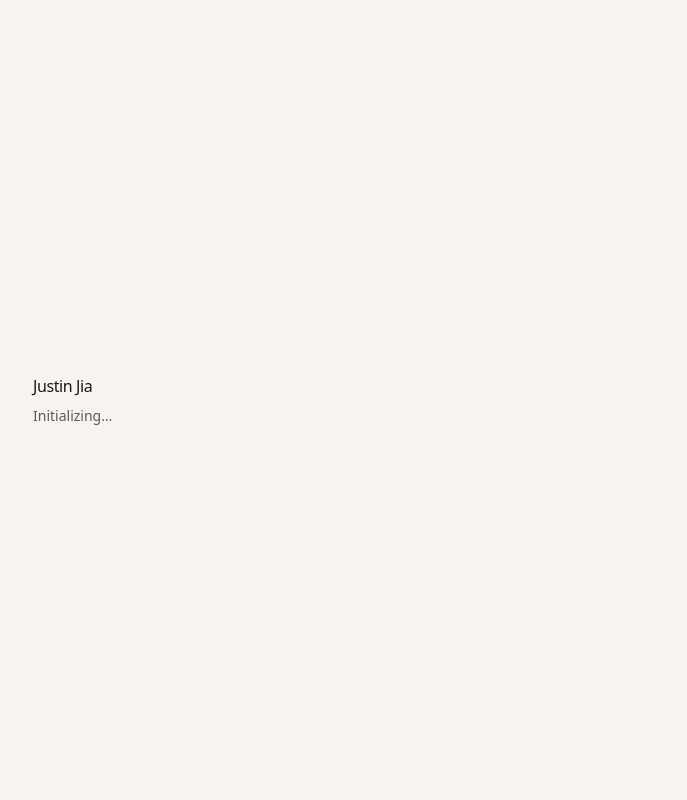
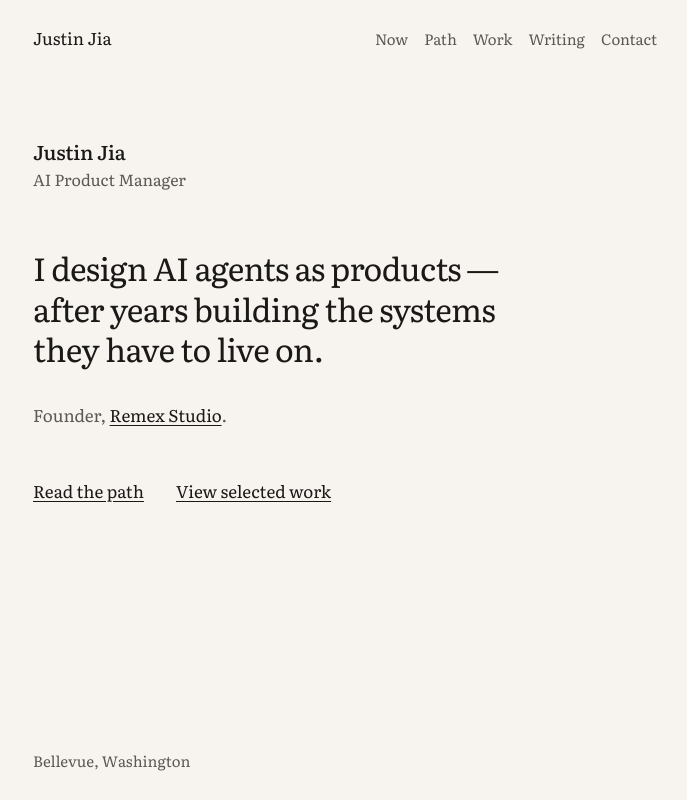
Before and after one commit to remexstudio/justin-jia, a Next.js app: page / in a window 1280 px wide. Shown: the whole page, without its empty margins (295-982 px from the left). Built offline with nearby package versions, Linux system fonts and the light colour scheme.

Commit message:
feat(site): add home layout and hero

```diff
--- a/app/globals.css
+++ b/app/globals.css
@@ -1,28 +1,212 @@
 @import "tailwindcss";
 
 :root {
-  /* Paper / ink tokens (stub: expand in P1) */
+  /* Paper / ink — personal letter, not studio chrome */
   --paper: #f7f4ef;
+  --paper-shade: #efebe4;
   --ink: #1a1917;
   --ink-muted: #5c5954;
-  --rule: #e4e0d8;
+  --ink-faint: #8a857c;
+  --rule: #d9d4cb;
   --background: var(--paper);
   --foreground: var(--ink);
+
+  --ease-out: cubic-bezier(0.23, 1, 0.32, 1);
+  --duration-press: 160ms;
+  --duration-ui: 200ms;
+
+  color-scheme: light;
 }
 
 @theme inline {
   --color-background: var(--background);
   --color-foreground: var(--foreground);
   --color-paper: var(--paper);
+  --color-paper-shade: var(--paper-shade);
   --color-ink: var(--ink);
   --color-ink-muted: var(--ink-muted);
+  --color-ink-faint: var(--ink-faint);
   --color-rule: var(--rule);
-  --font-sans: ui-sans-serif, system-ui, -apple-system, "Segoe UI", Roboto,
-    "Helvetica Neue", Arial, sans-serif;
+  --font-serif: var(--font-letter), ui-serif, Georgia, "Iowan Old Style",
+    "Palatino Linotype", Palatino, serif;
+  --ease-out: var(--ease-out);
+}
+
+@media (prefers-contrast: more) {
+  :root {
+    --paper: #ffffff;
+    --paper-shade: #f3f3f3;
+    --ink: #000000;
+    --ink-muted: #333333;
+    --ink-faint: #444444;
+    --rule: #000000;
+  }
+}
+
+html {
+  background: var(--paper);
 }
 
 body {
-  background: var(--background);
-  color: var(--foreground);
-  font-family: var(--font-sans);
+  background: var(--paper);
+  color: var(--ink);
+  font-family: var(--font-letter), ui-serif, Georgia, "Iowan Old Style",
+    "Palatino Linotype", Palatino, serif;
+  font-optical-sizing: auto;
+  font-size: 1.0625rem;
+  line-height: 1.6;
+  letter-spacing: 0;
+  text-rendering: optimizeLegibility;
 }
+
+.letter-lede {
+  font-optical-sizing: auto;
+  font-size: clamp(1.375rem, 0.95rem + 2vw, 2rem);
+  font-weight: 400;
+  line-height: 1.28;
+  letter-spacing: -0.018em;
+  text-wrap: pretty;
+}
+
+.letter-name {
+  font-optical-sizing: auto;
+  font-size: 1.25rem;
+  font-weight: 500;
+  line-height: 1.25;
+  letter-spacing: -0.01em;
+}
+
+.letter-role {
+  font-size: 1rem;
+  line-height: 1.4;
+  color: var(--ink-muted);
+}
+
+.letter-quiet {
+  font-size: 0.9375rem;
+  line-height: 1.5;
+  color: var(--ink-muted);
+}
+
+.site-nav {
+  font-size: 0.9375rem;
+  line-height: 1.3;
+  letter-spacing: 0;
+}
+
+a {
+  color: inherit;
+  text-underline-offset: 0.18em;
+  touch-action: manipulation;
+  -webkit-tap-highlight-color: rgb(26 25 23 / 0.12);
+}
+
+a[href]:focus-visible,
+button:focus-visible,
+summary:focus-visible,
+[role="button"]:focus-visible {
+  outline: 2px solid var(--ink);
+  outline-offset: 3px;
+}
+
+.nav-link {
+  color: var(--ink-muted);
+  text-decoration: none;
+  transition: color var(--duration-ui) ease;
+}
+
+.nav-link[aria-current="page"] {
+  color: var(--ink);
+}
+
+.cta {
+  display: inline-block;
+  color: var(--ink);
+  text-decoration: underline;
+  text-decoration-thickness: 1px;
+  text-underline-offset: 0.2em;
+  transition:
+    transform var(--duration-press) var(--ease-out),
+    text-decoration-thickness var(--duration-ui) ease,
+    color var(--duration-ui) ease;
+}
+
+.cta:active {
+  transform: scale(0.97);
+}
+
+.studio-link {
+  color: var(--ink);
+  text-decoration: underline;
+  text-decoration-thickness: 1px;
+  text-underline-offset: 0.18em;
+  transition:
+    text-decoration-thickness var(--duration-ui) ease,
+    color var(--duration-ui) ease;
+}
+
+@media (hover: hover) and (pointer: fine) {
+  .nav-link:hover {
+    color: var(--ink);
+  }
+
+  .cta:hover,
+  .studio-link:hover {
+    text-decoration-thickness: 2px;
+  }
+}
+
+.skip-link {
+  position: absolute;
+  left: 1rem;
+  top: 1rem;
+  z-index: 20;
+  padding: 0.4rem 0.7rem;
+  background: var(--paper);
+  color: var(--ink);
+  transform: translateY(-160%);
+  transition: transform var(--duration-ui) var(--ease-out);
+}
+
+.skip-link:focus {
+  transform: translateY(0);
+}
+
+.skip-link:focus-visible {
+  outline: 2px solid var(--ink);
+  outline-offset: 3px;
+}
+
+@media (prefers-reduced-motion: reduce) {
+  .cta,
+  .nav-link,
+  .studio-link,
+  .skip-link {
+    transition: none;
+  }
+
+  .cta:active {
+    transform: none;
+  }
+
+  .skip-link {
+    opacity: 0;
+    transform: none;
+    pointer-events: none;
+  }
+
+  .skip-link:focus {
+    opacity: 1;
+    pointer-events: auto;
+  }
+}
+
+@media (max-width: 374px) {
+  .letter-lede {
+    font-size: 1.25rem;
+  }
+
+  .site-nav {
+    font-size: 0.875rem;
+  }
+}
--- a/app/layout.tsx
+++ b/app/layout.tsx
@@ -1,5 +1,14 @@
-import type { Metadata } from "next";
+import type { Metadata, Viewport } from "next";
+import { Literata } from "next/font/google";
+import { SiteFooter } from "@/components/SiteFooter";
+import { SiteHeader } from "@/components/SiteHeader";
 import "./globals.css";
+
+const literata = Literata({
+  subsets: ["latin"],
+  display: "swap",
+  variable: "--font-letter",
+});
 
 export const metadata: Metadata = {
   title: {
@@ -10,14 +19,29 @@ export const metadata: Metadata = {
     "Justin Jia: AI Product Manager in Bellevue, Washington. Founder, Remex Studio.",
 };
 
+export const viewport: Viewport = {
+  themeColor: "#f7f4ef",
+};
+
 export default function RootLayout({
   children,
 }: Readonly<{
   children: React.ReactNode;
 }>) {
   return (
-    <html lang="en">
-      <body className="min-h-dvh antialiased">{children}</body>
+    <html lang="en" className={literata.variable}>
+      <body
+        className={`${literata.className} flex min-h-dvh flex-col antialiased`}
+      >
+        <a href="#main" className="skip-link">
+          Skip to content
+        </a>
+        <SiteHeader />
+        <div id="main" className="flex-1">
+          {children}
+        </div>
+        <SiteFooter />
+      </body>
     </html>
   );
 }
--- a/app/page.tsx
+++ b/app/page.tsx
@@ -1,8 +1,35 @@
+import Link from "next/link";
+
 export default function HomePage() {
   return (
-    <main className="mx-auto flex min-h-dvh max-w-2xl flex-col justify-center px-6 py-16">
-      <p className="text-base tracking-tight text-ink">Justin Jia</p>
-      <p className="mt-2 text-sm text-ink-muted">Initializing…</p>
+    <main className="mx-auto w-full max-w-2xl px-6 pt-12 sm:pt-20">
+      <p className="letter-name" translate="no">
+        Justin Jia
+      </p>
+      <p className="letter-role mt-1">AI Product Manager</p>
+
+      <h1 className="letter-lede mt-10 sm:mt-14 sm:max-w-[28ch]">
+        I design AI agents as products — after years building the systems they
+        have to live on.
+      </h1>
+
+      <p className="mt-8 text-[1.0625rem] leading-relaxed text-ink-muted">
+        Founder,{" "}
+        <a
+          href="https://remex-atelier.vercel.app"
+          className="studio-link"
+          translate="no"
+        >Remex Studio</a>.
+      </p>
+
+      <p className="mt-10 flex flex-col items-start gap-3 sm:mt-12 sm:flex-row sm:gap-8">
+        <Link href="/path" className="cta">
+          Read the path
+        </Link>
+        <Link href="/work" className="cta">
+          View selected work
+        </Link>
+      </p>
     </main>
   );
 }
--- /dev/null
+++ b/components/SiteFooter.tsx
@@ -0,0 +1,7 @@
+export function SiteFooter() {
+  return (
+    <footer className="mx-auto w-full max-w-2xl px-6 pt-16 pb-[max(1.75rem,env(safe-area-inset-bottom))]">
+      <p className="letter-quiet">Bellevue, Washington</p>
+    </footer>
+  );
+}
--- /dev/null
+++ b/components/SiteHeader.tsx
@@ -0,0 +1,44 @@
+"use client";
+
+import Link from "next/link";
+import { usePathname } from "next/navigation";
+
+const NAV = [
+  { href: "/now", label: "Now" },
+  { href: "/path", label: "Path" },
+  { href: "/work", label: "Work" },
+  { href: "/writing", label: "Writing" },
+  { href: "/contact", label: "Contact" },
+] as const;
+
+export function SiteHeader() {
+  const pathname = usePathname();
+
+  return (
+    <header className="mx-auto flex w-full max-w-2xl flex-col gap-4 px-6 pt-[max(1.5rem,env(safe-area-inset-top))] pb-2 sm:flex-row sm:items-baseline sm:justify-between sm:gap-8">
+      <Link
+        href="/"
+        translate="no"
+        className="nav-link shrink-0 text-ink"
+        aria-current={pathname === "/" ? "page" : undefined}
+      >
+        Justin Jia
+      </Link>
+      <nav aria-label="Primary" className="site-nav">
+        <ul className="flex min-w-0 flex-wrap gap-x-4 gap-y-2 sm:justify-end">
+          {NAV.map((item) => (
+            <li key={item.href}>
+              <Link
+                href={item.href}
+                className="nav-link"
+                aria-current={pathname === item.href ? "page" : undefined}
+              >
+                {item.label}
+              </Link>
+            </li>
+          ))}
+        </ul>
+      </nav>
+    </header>
+  );
+}
--- a/ops/HANDOFF.md
+++ b/ops/HANDOFF.md
@@ -1,4 +1,4 @@
-# HANDOFF — P0
+# HANDOFF — P1
 
 ## DEV verdict
 
@@ -6,49 +6,44 @@
 
 ## SHA
 
-`255162689ba5818cbfc2515bfa69ef57cf13619c` (`2551626`) — `chore(repo): initialize personal site`
+Pending stamp after `feat(site): add home layout and hero`.
 
 ## Skills used
 
-- frontend-design (paper/ink token stub, system type, no Inter/Geist template)
-- emil-design-eng (no motion in P0; restraint)
-- apple-design (system type, feedback restraint, reduced-motion deferred to P6)
-- writing-guidelines (English constitution docs; ellipsis; no banned filler on stubs)
-- web-design-guidelines (semantic `main`, `lang="en"`, Link for 404 home)
+- frontend-design (letter layout, Literata, one memorable lede, no Inter/card/eyebrow defaults)
+- emil-design-eng (press scale 0.97, explicit transitions, hover behind fine pointer, no entrance cascade)
+- apple-design (system-adjacent optical sizing, skip link, reduced-motion, size-specific tracking, safe areas)
+- writing-guidelines (locked hero only; no invented titles or metrics; English UI)
+- web-design-guidelines (semantic header/nav/main/footer, focus-visible, Link for internal CTAs, skip to `#main`)
 
 ## What shipped
 
-- Next.js App Router + TypeScript + Tailwind v4 + pnpm scaffold
-- Minimal route shells: `/` `/now` `/path` `/work` `/writing` `/contact`
-- Minimal English `not-found`
-- Constitution: README, AGENTS, docs/brand, docs/sitemap, docs/design
-- Ops: BACKLOG P0 checked; STATUS phase P0; HANDOFF filled
-- Home: wordmark + “Initializing…” only (full hero locked in brand.md for P1)
+- Home letter: name, role, locked hero (em dash), founder line, two CTAs
+- Outbound Remex Studio → https://remex-atelier.vercel.app
+- Shared chrome: skip link, six-route nav, Bellevue footer
+- Paper/ink tokens and type roles expanded in CSS and `docs/design.md`
+- Sitemap marks `/` as P1 shipped
 
 ## Acceptance
 
+- [x] `/` shows name Justin Jia; role AI Product Manager; hero verbatim including em dash; sub Founder, Remex Studio.
+- [x] Outbound link to https://remex-atelier.vercel.app labeled Remex Studio
+- [x] CTAs: Read the path → `/path`; View selected work → `/work`
+- [x] No skill bars, scorecards, or fake percentages
+- [x] Nav covers the six routes; English only; focus-visible on links
+- [x] Paper/ink tokens expanded; type readable at 375 and 1280 intent
 - [x] `pnpm build` passes
-- [x] Six routes + not-found exist
-- [x] English README + AGENTS + brand + sitemap + design
-- [x] brand.md locks (name, Bellevue, AI PM, hero verbatim, Founder Remex Studio, contacts, tone, forbids)
-- [x] sitemap six routes; design paper/ink; person-not-company
-- [x] BACKLOG P0–P6; STATUS P0; HANDOFF filled
-- [x] No Chinese on ship surfaces
-- [x] Commit message: `chore(repo): initialize personal site`
-
-## Extras beyond strict allowlist (scaffold necessities)
-
-- `pnpm-workspace.yaml` (create-next-app / pnpm)
-- `next-env.d.ts` (gitignored; generated)
-- `app/favicon.ico` (Next default location; not `public/favicon.ico`)
-- Empty `public/` directory
+- [x] Commit message: `feat(site): add home layout and hero`
+- [x] Person-not-company; Literata letter, not remex-atelier chrome
 
 ## Risks / blockers
 
-- **Preview**: Vercel project may not be linked yet; no preview URL in this slice. Blocker for visual Leader review until linked.
-- P0 shells are intentionally unpolished; do not treat as P1 hero.
-- Tailwind v4 + Next 16.3.5: watch token wiring when P1 expands design system.
+- **Preview**: Vercel project may still be unlinked; no preview URL in this slice. Visual Leader review may need a local or later deploy.
+- Stub routes (`/now` `/path` `/work` `/writing` `/contact`) now sit under shared chrome; their inner padding is unchanged until later phases.
+- Motion polish remains P6.
 
 ## Out of scope (confirmed untouched)
 
-- Polished hero, full route copy, motion, remex-atelier, phone, fake titles, Chinese UI, purple/neon
+- remex-atelier
+- Full /now /path copy, work cards, writing, contact polish, 404 motion
+- Phone, Chinese UI, purple/neon, skill bars
```
Also changed, not shown: ops/BACKLOG.md (+1 -1 lines), ops/STATUS.md (+3 -2 lines), 2 other files (tests, documents, lock files or other folders).
